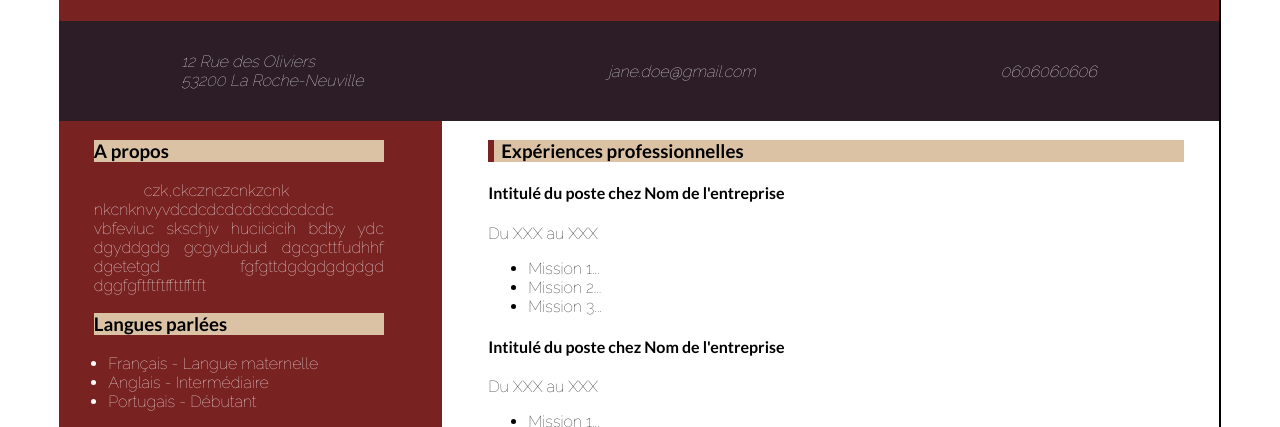
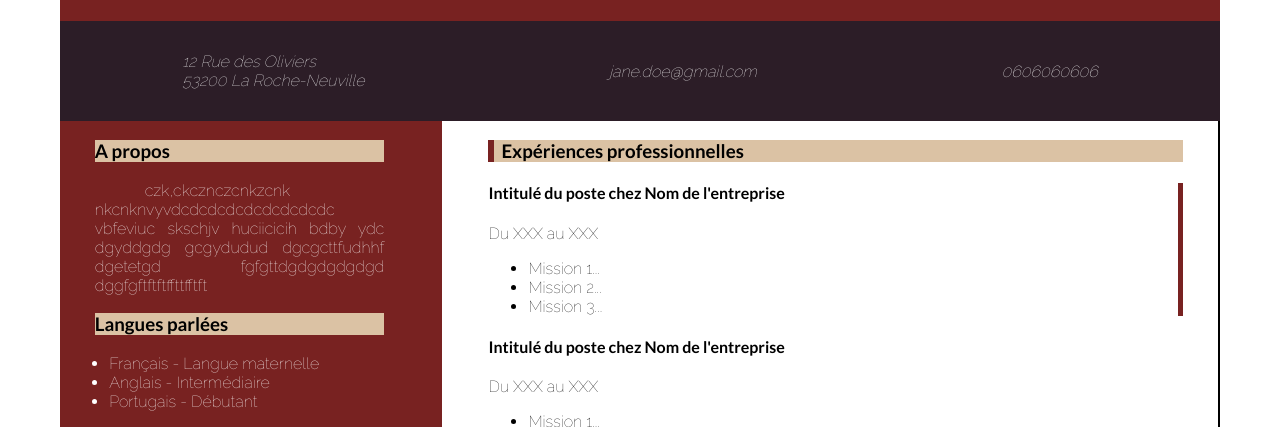
Before and after one commit to Erode84/cv_en_ligne, a plain HTML site: page index.html in a window 1280 px wide. In both pictures the pointer is over the element 836 px from the left and 605 px from the top of the page. Shown: the part 356-783 px from the top of the page. Drawn offline with Linux system fonts and the light colour scheme; files whose address does not match are found by name.

Commit message:
add graphic effects

```diff
--- a/assets/css/styles.css
+++ b/assets/css/styles.css
@@ -26,10 +26,6 @@ h1 {
   font-size: 2em;
 }
 
-a:hover {
-  text-decoration: underline;
-}
-
 /* Styles généraux */
 
 .profile-image {
@@ -52,11 +48,11 @@ body {
   background-color: #782221;
   margin: auto;
   justify-content: center;
-  border-right: solid 2px black;
 }
 .main {
   display: flex;
   flex-wrap: wrap;
+  border-right: solid 2px black;
 }
 .main_left {
   flex-basis: 25%;
@@ -129,3 +125,13 @@ small {
   border-left: #782221 solid 6px;
   padding-left: 1%;
 }
+
+/* Effets graphiques */
+.skills_item:hover {
+  border-right: 5px solid #782221;
+  transition: border-right 0.3s ease-in-out;
+}
+
+a:hover {
+  text-decoration: underline;
+}
```
